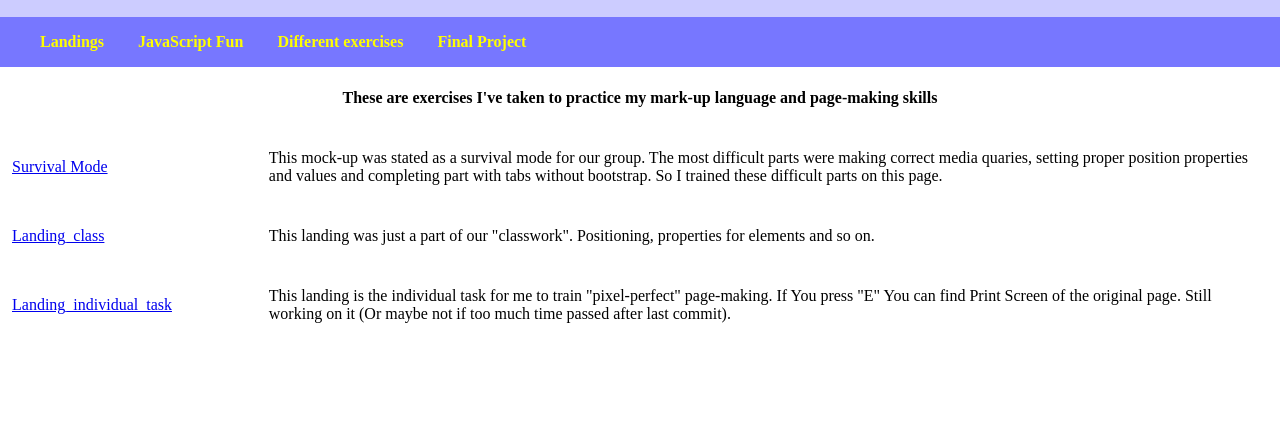
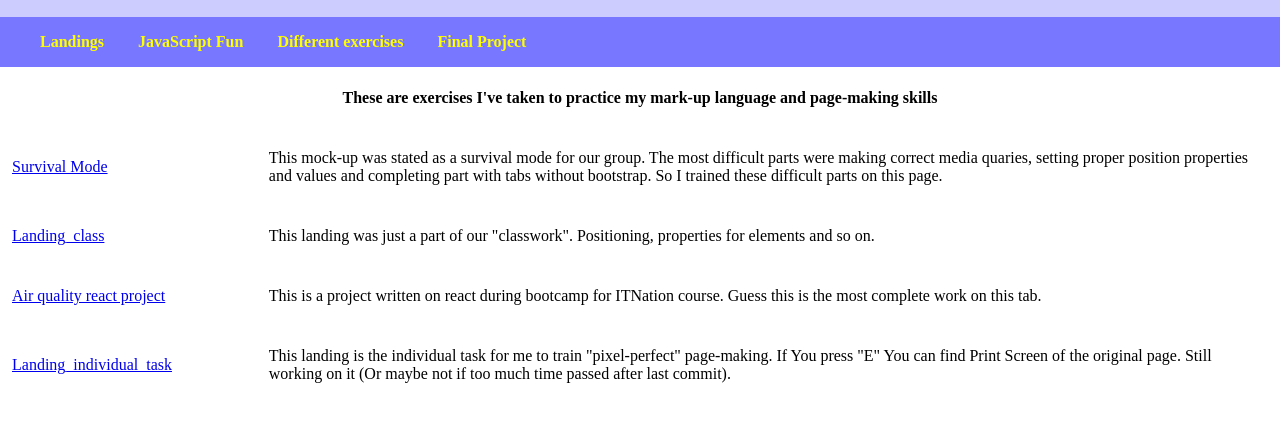
Before and after one commit to ArMANIAK/ArMANIAK.github.io, a plain HTML site: page index.html in a window 1280 px wide. Both pictures are taken after a click on the link "Landings". Shown: the part 103-524 px from the top of the page. Drawn offline with nearby package versions, Linux system fonts and the light colour scheme.

Commit message:
Update index.html

```diff
--- a/index.html
+++ b/index.html
@@ -44,6 +44,14 @@
                 </td>
                 <td>
                     This landing was just a part of our "classwork". Positioning, properties for elements and so on.
+                </td>
+            </tr>
+            <tr>
+                <td>
+                    <a href="air_quality">Air quality react project</a>
+                </td>
+                <td>
+                    This is a project written on react during bootcamp for ITNation course. Guess this is the most complete work on this tab.
                 </td>
             </tr>
             <tr>
```
